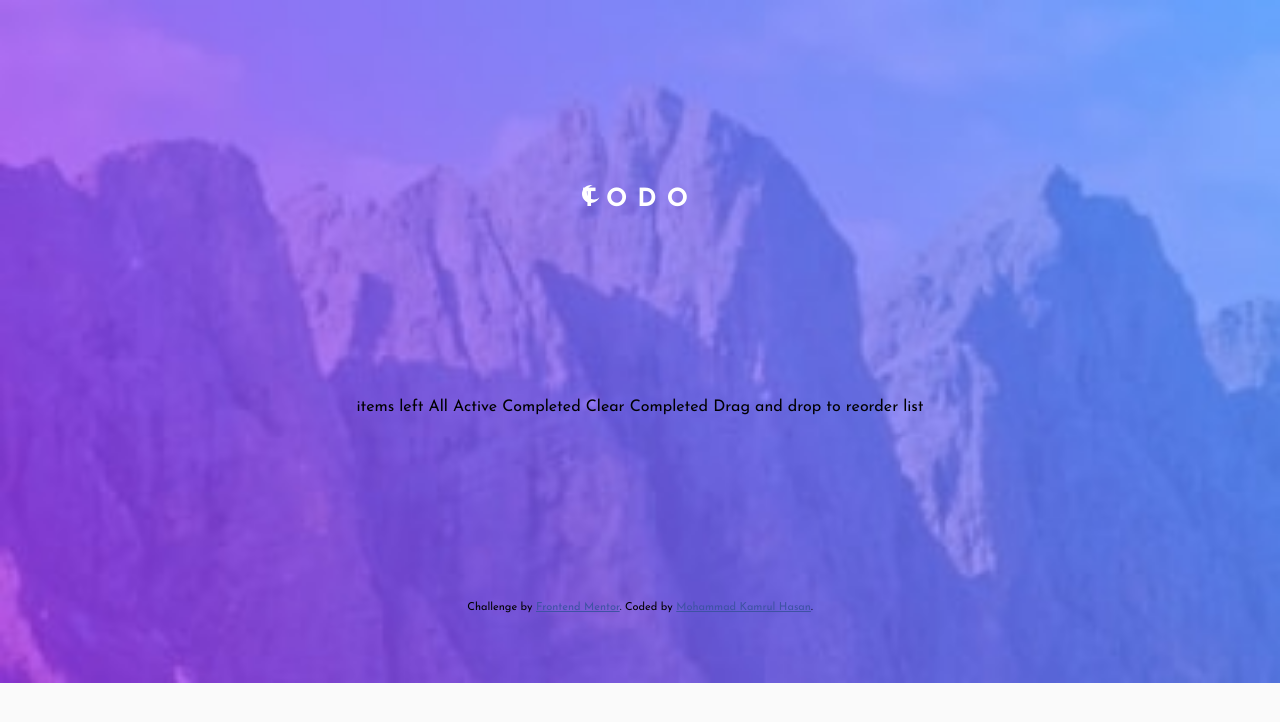
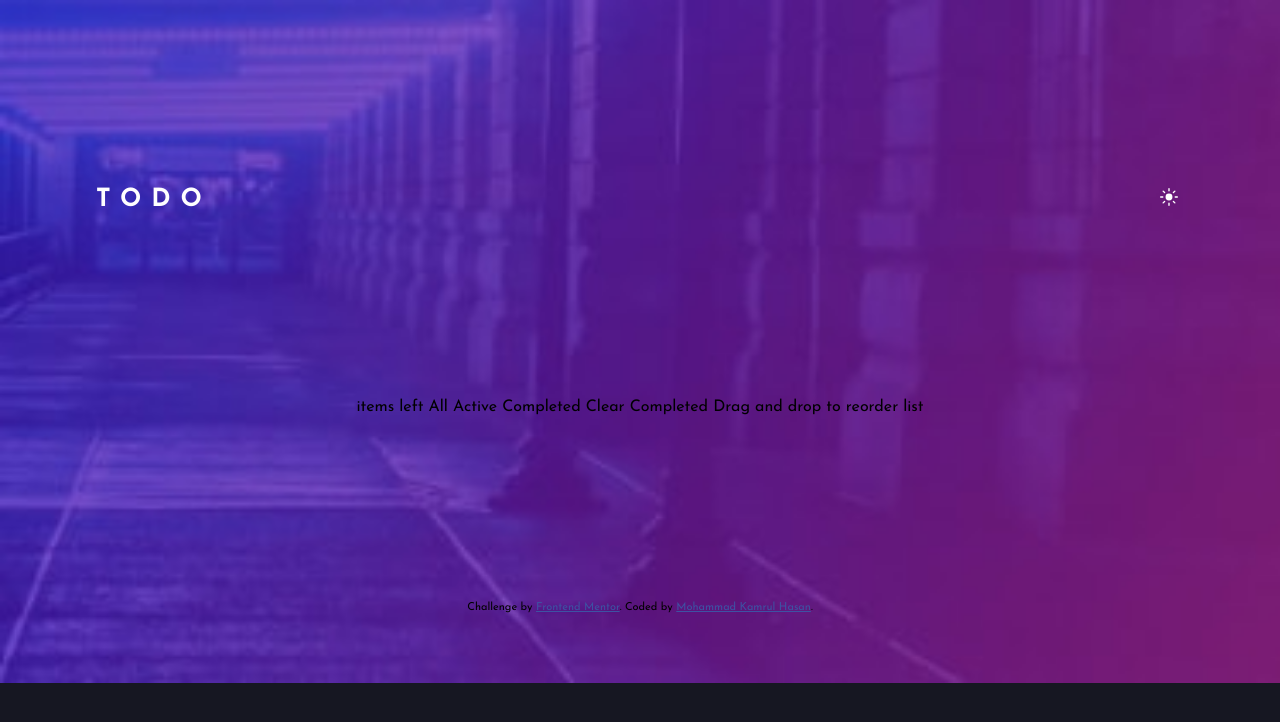
Before and after one commit to Kamrulhasan12345/todo-app-fem, a plain HTML site: page index.html in a window 1280 px wide. Drawn offline with Linux system fonts and the light colour scheme.

Commit message:
Added Theme changing system

```diff
--- a/index.html
+++ b/index.html
@@ -9,7 +9,7 @@
   <title>Frontend Mentor | Todo app</title>
 
   <!-- Stylesheet -->
-  <link rel="stylesheet" href="./style.css">
+  <link rel="stylesheet" href="./styles/style.css">
 
   <!-- Google Fonts -->
   <link rel="preconnect" href="https://fonts.gstatic.com">
@@ -21,10 +21,10 @@
     .attribution a { color: hsl(228, 45%, 44%); }
   </style>
 </head>
-<body class="d">
+<body class="dark">
   <div class="todo__head">
     TODO
-    <button class="mode__switch"></button>
+    <button class="mode__switch dark" title="Toggle Theme"><div></div></button>
     </div>
 
   <!-- Add dynamic number --> items left
@@ -41,5 +41,6 @@
     Challenge by <a href="https://www.frontendmentor.io?ref=challenge" target="_blank">Frontend Mentor</a>.
     Coded by <a href="https://github.com/Kamrulhasan12345">Mohammad Kamrul Hasan</a>.
   </div>
+  <script src="./scripts/script.js"></script>
 </body>
 </html>
--- /dev/null
+++ b/scripts/script.js
@@ -0,0 +1,3 @@
+document.querySelector(".mode__switch").onclick = function () {
+  document.body.classList.contains("dark") ? (document.body.classList.remove("dark"), document.body.classList.add("light")) : (document.body.classList.remove("light"), document.body.classList.add("dark"));
+}
--- a/style.css
+++ b/styles/style.css
@@ -1,21 +1,28 @@
 body {
   --bg-col: hsl(0, 0%, 98%);
-  --bg-path: url('./images/bg-mobile-light.jpg');
+  --bg-path: url('../images/bg-mobile-light.jpg');
+  --switch-path: url('../images/icon-moon.svg');
 }
 
 body.dark {
   --bg-col: hsl(235, 21%, 11%);
-  --bg-path: url('./images/bg-mobile-dark.jpg');
+  --bg-path: url('../images/bg-mobile-dark.jpg');
+  --switch-path: url('../images/icon-sun.svg');
 }
 
-.mode__switch {
-  --switch-path: url('./images/icon-moon.svg');
+@media (prefers-color-scheme: dark) {
+  body {
+  --bg-col: hsl(0, 0%, 98%);
+  --bg-path: url('../images/bg-mobile-dark.jpg');
+  --switch-path: url('../images/icon-sun.svg');
 }
 
-.mode__switch.dark {
-  --switch-path: url('./images/icon-moon.svg');
+body.light {
+  --bg-col: hsl(235, 21%, 11%);
+  --bg-path: url('../images/bg-mobile-light.jpg');
+  --switch-path: url('../images/icon-moon.svg');
 }
-
+}
 body{
   margin: 0;
   padding: 0;
@@ -33,6 +40,7 @@ body{
 }
 
 .todo__head {
+  width: 85%;
   display: flex;
   justify-content: space-between;
   flex-direction: row;
@@ -45,17 +53,17 @@ body{
 }
 
 .mode__switch {
-  display: inline-block;
-  position: absolute;
+  background: transparent;
+  outline: none;
   border: none;
-  outline: none;
-  padding: 15px 15px;
+}
+
+.mode__switch div {
+  width: 18px;
+  height: 18px;
   background: transparent;
   background-image: var(--switch-path);
   background-size: 18px;
   background-repeat: no-repeat;
+  margin-bottom: 5px;
 }
-
-@media (prefers-color-scheme: dark) {
-
-}
```
